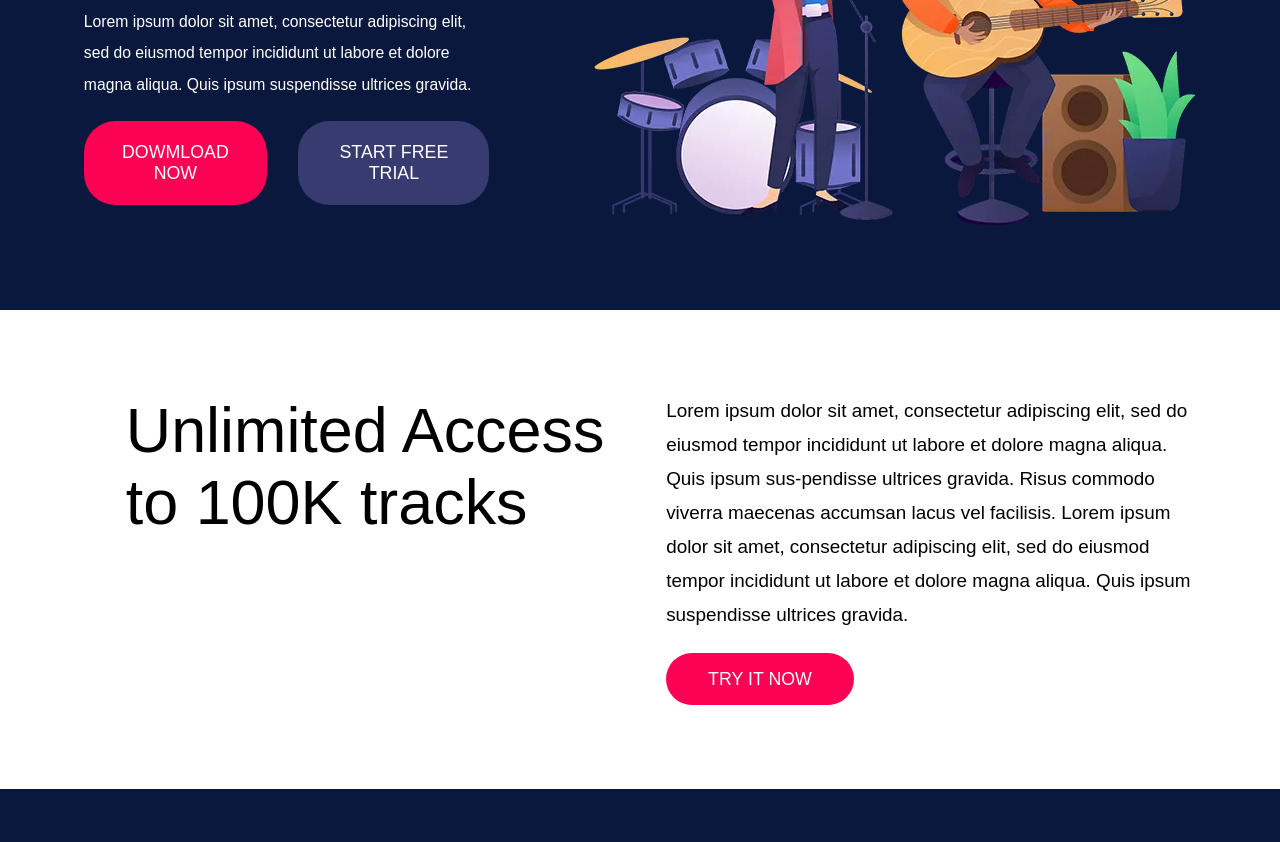
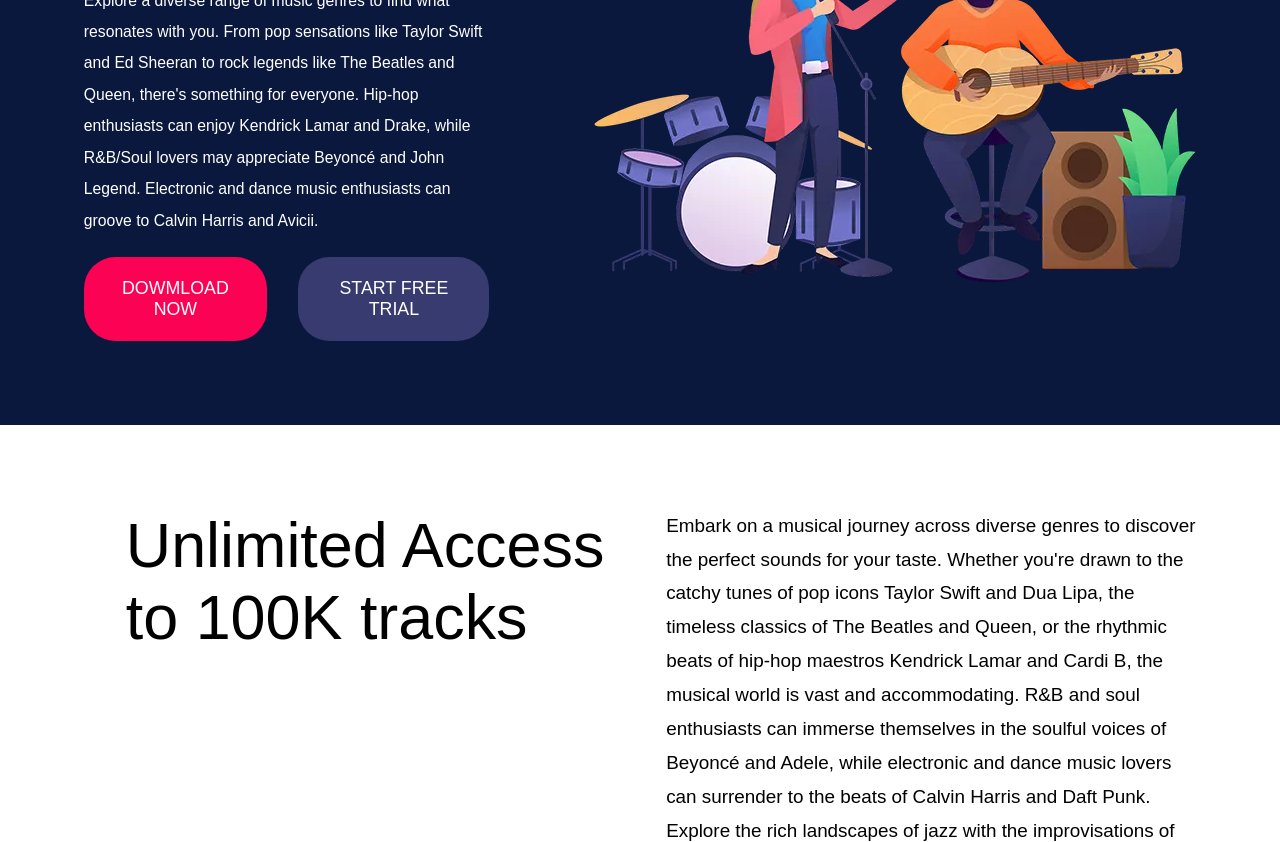
Before and after one commit to subash431/sarangi, a plain HTML site: page index.html in a window 1280 px wide. Shown: the part 414-1256 px from the top of the page. Drawn offline with Linux system fonts and the light colour scheme.

```diff
--- a/index.html
+++ b/index.html
@@ -50,9 +50,12 @@
           for <br />everyone <br />
         </h1>
         <p>
-          Lorem ipsum dolor sit amet, consectetur adipiscing elit, sed do
-          eiusmod tempor incididunt ut labore et dolore magna aliqua. Quis ipsum
-          suspendisse ultrices gravida.
+          Explore a diverse range of music genres to find what resonates with
+          you. From pop sensations like Taylor Swift and Ed Sheeran to rock
+          legends like The Beatles and Queen, there's something for everyone.
+          Hip-hop enthusiasts can enjoy Kendrick Lamar and Drake, while R&B/Soul
+          lovers may appreciate Beyoncé and John Legend. Electronic and dance
+          music enthusiasts can groove to Calvin Harris and Avicii.
         </p>
         <div class="hero__button">
           <button class="btn--button">DOWMLOAD NOW</button>
@@ -75,12 +78,16 @@
       </div>
       <div class="right__track">
         <p>
-          Lorem ipsum dolor sit amet, consectetur adipiscing elit, sed do
-          eiusmod tempor incididunt ut labore et dolore magna aliqua. Quis ipsum
-          sus-pendisse ultrices gravida. Risus commodo viverra maecenas accumsan
-          lacus vel facilisis. Lorem ipsum dolor sit amet, consectetur
-          adipiscing elit, sed do eiusmod tempor incididunt ut labore et dolore
-          magna aliqua. Quis ipsum suspendisse ultrices gravida.
+          Embark on a musical journey across diverse genres to discover the
+          perfect sounds for your taste. Whether you're drawn to the catchy
+          tunes of pop icons Taylor Swift and Dua Lipa, the timeless classics of
+          The Beatles and Queen, or the rhythmic beats of hip-hop maestros
+          Kendrick Lamar and Cardi B, the musical world is vast and
+          accommodating. R&B and soul enthusiasts can immerse themselves in the
+          soulful voices of Beyoncé and Adele, while electronic and dance music
+          lovers can surrender to the beats of Calvin Harris and Daft Punk.
+          Explore the rich landscapes of jazz with the improvisations of Miles
+          Davis and the soulful melodies of Ella Fitzgerald.
         </p>
         <button class="tark__button">TRY IT NOW</button>
       </div>
```
